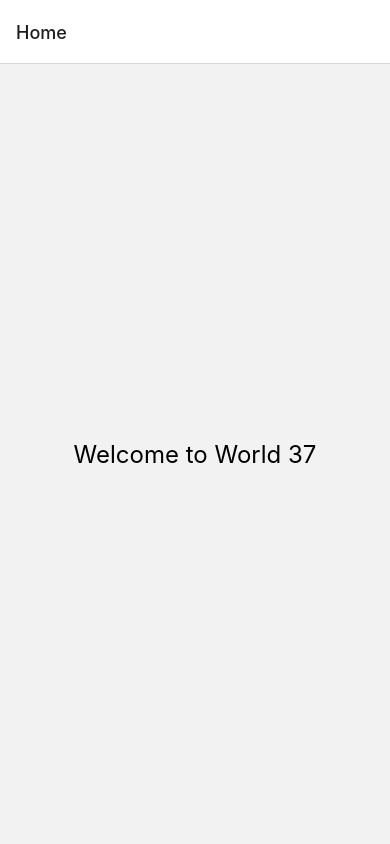
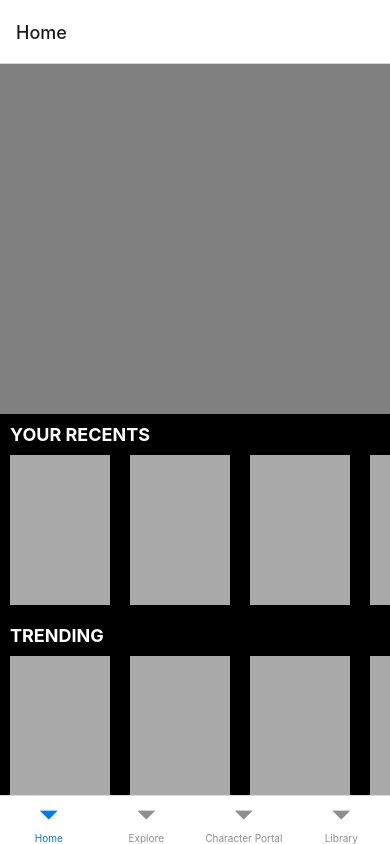
Before and after one commit to Caojess/World37, a React Native app: screen /Home in a window 390 px wide. Built offline with nearby package versions, Linux system fonts and the light colour scheme.

Commit message:
changing layout of homescreen and explore

```diff
--- a/App.tsx
+++ b/App.tsx
@@ -1,18 +1,30 @@
 import * as React from 'react';
 import { NavigationContainer } from '@react-navigation/native';
-import { createNativeStackNavigator } from '@react-navigation/native-stack';
-import HomeScreen from './src/screens/HomeScreen';
+import { createBottomTabNavigator } from '@react-navigation/bottom-tabs';
+import HomeScreen from '/Users/jessicacao/World37/src/screens/HomeScreen.tsx';
+import ExploreScreen from '/Users/jessicacao/World37/src/screens/ExploreScreen.tsx';
+import CharacterPortalScreen from '/Users/jessicacao/World37/src/screens/CharacterPortalScreen.tsx';
+import LibraryScreen from '/Users/jessicacao/World37/src/screens/LibraryScreen.tsx';
 
-const Stack = createNativeStackNavigator();
+// Create a bottom tab navigator
+const Tab = createBottomTabNavigator();
 
+// Main App component
 const App = () => {
   return (
+    // NavigationContainer manages the navigation tree
     <NavigationContainer>
-      <Stack.Navigator initialRouteName="Home">
-        <Stack.Screen name="Home" component={HomeScreen} />
-      </Stack.Navigator>
+      {/* Define the bottom tab navigator */}
+      <Tab.Navigator>
+        {/* Define the tabs */}
+        <Tab.Screen name="Home" component={HomeScreen} />
+        <Tab.Screen name="Explore" component={ExploreScreen} />
+        <Tab.Screen name="Character Portal" component={CharacterPortalScreen} />
+        <Tab.Screen name="Library" component={LibraryScreen} />
+      </Tab.Navigator>
     </NavigationContainer>
   );
 };
 
+// Export the App component as the default export
 export default App;
--- a/package.json
+++ b/package.json
@@ -10,10 +10,13 @@
     "test": "jest"
   },
   "dependencies": {
+    "@react-navigation/bottom-tabs": "^6.5.20",
     "@react-navigation/native": "^6.1.17",
     "@react-navigation/native-stack": "^6.9.26",
     "react": "18.2.0",
     "react-native": "0.74.2",
+    "react-native-gesture-handler": "^2.17.1",
+    "react-native-reanimated": "^3.12.1",
     "react-native-safe-area-context": "^4.10.5",
     "react-native-screens": "^3.32.0"
   },
--- /dev/null
+++ b/src/screens/CharacterPortalScreen.tsx
@@ -0,0 +1,42 @@
+import * as React from 'react';
+import { SafeAreaView, View, Text, StyleSheet, Dimensions } from 'react-native';
+
+// Get the width of the screen
+const { width } = Dimensions.get('window');
+
+// This is the CharacterPortalScreen component
+const CharacterPortalScreen = () => {
+  return (
+    <SafeAreaView style={styles.container}>
+      {/* Top section with gray background */}
+      <View style={styles.topSection}></View>
+      {/* Text component to display the "Character Portal" text */}
+      <Text style={styles.text}>Character Portal</Text>
+    </SafeAreaView>
+  );
+};
+
+// Define styles for the CharacterPortalScreen component
+const styles = StyleSheet.create({
+  // Style for the container (SafeAreaView)
+  container: {
+    flex: 1, // Flex 1 means the component will take up the full screen
+    alignItems: 'center', // Centers the children (Text) horizontally
+    backgroundColor: '#ADD8E6', // Background color of the screen (light blue)
+  },
+  // Style for the top section
+  topSection: {
+    height: 250, // Fixed height of 350 px
+    width: width, // Full width of the screen
+    backgroundColor: 'gray', // Background color of the top section
+  },
+  // Style for the text
+  text: {
+    fontSize: 24, // Font size of the text
+    color: '#000080', // Text color (navy blue)
+    marginTop: 20, // Margin top to add some space below the top section
+  },
+});
+
+// Export the CharacterPortalScreen component so it can be used in other parts of the app
+export default CharacterPortalScreen;
--- /dev/null
+++ b/src/screens/ExploreScreen.tsx
@@ -0,0 +1,42 @@
+import * as React from 'react';
+import { SafeAreaView, View, Text, StyleSheet, Dimensions } from 'react-native';
+
+// Get the width of the screen
+const { width } = Dimensions.get('window');
+
+// This is the ExploreScreen component
+const ExploreScreen = () => {
+  return (
+    <SafeAreaView style={styles.container}>
+      {/* Top section with gray background */}
+      <View style={styles.topSection}></View>
+      {/* Text component to display the "Explore" text */}
+      <Text style={styles.text}>Explore</Text>
+    </SafeAreaView>
+  );
+};
+
+// Define styles for the ExploreScreen component
+const styles = StyleSheet.create({
+  // Style for the container (SafeAreaView)
+  container: {
+    flex: 1, // Flex 1 means the component will take up the full screen
+    alignItems: 'center', // Centers the children (Text) horizontally
+    backgroundColor: '#ADD8E6', // Background color of the screen (light blue)
+  },
+  // Style for the top section
+  topSection: {
+    height: 250, // Fixed height of 250 px
+    width: width, // Full width of the screen
+    backgroundColor: 'gray', // Background color of the top section
+  },
+  // Style for the text
+  text: {
+    fontSize: 24, // Font size of the text
+    color: '#000080', // Text color (navy blue)
+    marginTop: 20, // Margin top to add some space below the top section
+  },
+});
+
+// Export the ExploreScreen component so it can be used in other parts of the app
+export default ExploreScreen;
--- a/src/screens/HomeScreen.tsx
+++ b/src/screens/HomeScreen.tsx
@@ -1,23 +1,89 @@
 import * as React from 'react';
-import { SafeAreaView, Text, StyleSheet } from 'react-native';
+import { SafeAreaView, View, Text, StyleSheet, FlatList, Dimensions, ScrollView } from 'react-native';
 
+// Get the width of the screen
+const { width } = Dimensions.get('window');
+
+// Dummy data for the horizontal lists
+const DATA = Array.from({ length: 10 }, (_, i) => ({ id: i.toString() }));
+
+// Component for each item in the horizontal lists
+const Item = () => (
+  <View style={styles.item} />
+);
+
+// Define the type for the props of the HorizontalList component
+type HorizontalListProps = {
+  title: string;
+};
+
+// Horizontal list component
+const HorizontalList: React.FC<HorizontalListProps> = ({ title }) => (
+  <View style={styles.horizontalListContainer}>
+    <Text style={styles.listTitle}>{title}</Text>
+    <FlatList
+      data={DATA}
+      renderItem={Item}
+      keyExtractor={item => item.id}
+      horizontal
+      showsHorizontalScrollIndicator={false}
+    />
+  </View>
+);
+
+// This is the HomeScreen component
 const HomeScreen = () => {
   return (
     <SafeAreaView style={styles.container}>
-      <Text style={styles.text}>Welcome to World 37</Text>
+      {/* Wrap the entire content in a ScrollView to enable vertical scrolling */}
+      <ScrollView>
+        {/* Top section with gray background */}
+        <View style={styles.topSection} />
+
+        {/* Horizontal lists */}
+        <HorizontalList title="YOUR RECENTS" />
+        <HorizontalList title="TRENDING" />
+        <HorizontalList title="OUR PICKS FOR YOU" />
+        <HorizontalList title="ALL TIME BESTS" />
+        <HorizontalList title="NEW RELEASES" />
+      </ScrollView>
     </SafeAreaView>
   );
 };
 
+// Define styles for the HomeScreen component
 const styles = StyleSheet.create({
+  // Style for the container (SafeAreaView)
   container: {
-    flex: 1,
-    justifyContent: 'center',
-    alignItems: 'center',
+    flex: 1, // Flex 1 means the component will take up the full screen
+    backgroundColor: '#000000', // Background color of the screen (light blue)
   },
-  text: {
-    fontSize: 24,
+  // Style for the top section
+  topSection: {
+    height: 350, // Fixed height of 350 px
+    width: width, // Full width of the screen
+    backgroundColor: 'gray', // Background color of the top section
+  },
+  // Style for the horizontal list container
+  horizontalListContainer: {
+    marginVertical: 10, // Reduced margin to decrease space between rows
+  },
+  // Style for the list title
+  listTitle: {
+    fontSize: 18,
+    fontWeight: 'bold',
+    marginLeft: 10,
+    marginBottom: 10,
+    color: 'white', // Changed text color to white
+  },
+  // Style for each item in the horizontal list
+  item: {
+    width: 100,
+    height: 150,
+    backgroundColor: 'darkgray',
+    marginHorizontal: 10,
   },
 });
 
+// Export the HomeScreen component so it can be used in other parts of the app
 export default HomeScreen;
--- /dev/null
+++ b/src/screens/LibraryScreen.tsx
@@ -0,0 +1,42 @@
+import * as React from 'react';
+import { SafeAreaView, View, Text, StyleSheet, Dimensions } from 'react-native';
+
+// Get the width of the screen
+const { width } = Dimensions.get('window');
+
+// This is the LibraryScreen component
+const LibraryScreen = () => {
+  return (
+    <SafeAreaView style={styles.container}>
+      {/* Top section with gray background */}
+      <View style={styles.topSection}></View>
+      {/* Text component to display the "Library" text */}
+      <Text style={styles.text}>Library</Text>
+    </SafeAreaView>
+  );
+};
+
+// Define styles for the LibraryScreen component
+const styles = StyleSheet.create({
+  // Style for the container (SafeAreaView)
+  container: {
+    flex: 1, // Flex 1 means the component will take up the full screen
+    alignItems: 'center', // Centers the children (Text) horizontally
+    backgroundColor: '#ADD8E6', // Background color of the screen (light blue)
+  },
+  // Style for the top section
+  topSection: {
+    height: 250, // Fixed height of 350 px
+    width: width, // Full width of the screen
+    backgroundColor: 'gray', // Background color of the top section
+  },
+  // Style for the text
+  text: {
+    fontSize: 24, // Font size of the text
+    color: '#000080', // Text color (navy blue)
+    marginTop: 20, // Margin top to add some space below the top section
+  },
+});
+
+// Export the LibraryScreen component so it can be used in other parts of the app
+export default LibraryScreen;
```
Also changed, not shown: src/images/test1.png (added), 1 other file (tests, documents, lock files or other folders).
